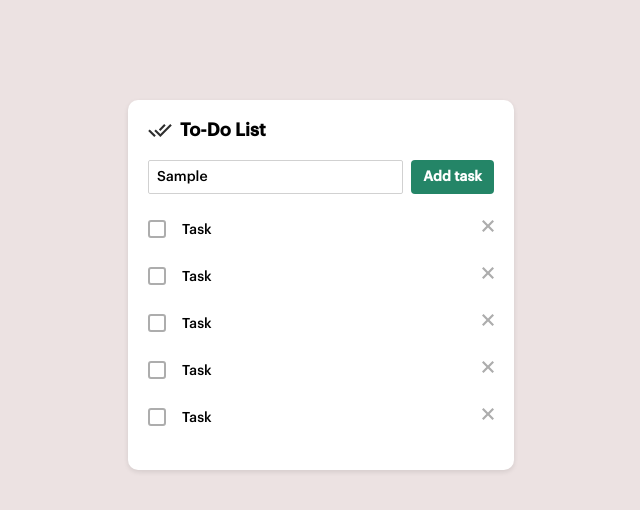
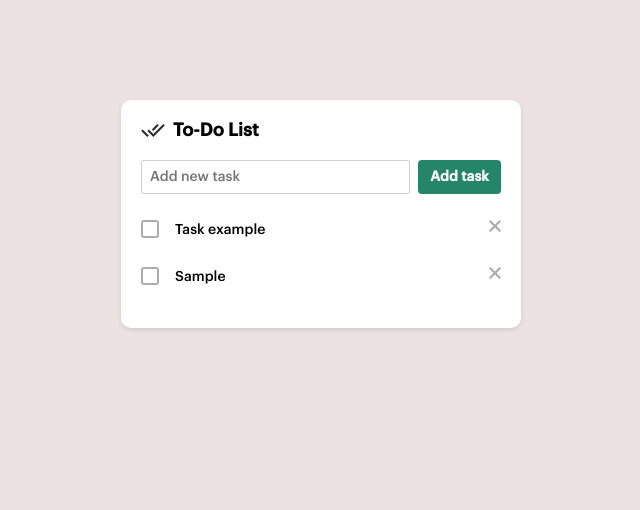
Before and after one commit to Sebyakaaa/todo_list, a plain HTML site: page index.html in a window 1280 px wide. Both pictures are taken after typing "Sample" into the empty fields and a click on the button "Add task". Shown: the whole page, without its empty margins (319-959 px from the left). Drawn offline with Linux system fonts and the light colour scheme.

Commit message:
add js actions

```diff
--- a/css/style.css
+++ b/css/style.css
@@ -53,6 +53,7 @@ h1{
   border-radius: 10px;
   box-shadow: 0 2px 5px rgba(0, 0, 0, 0.1);
   max-height: 400px;
+  min-width: 400px;
   overflow-y: auto;
 }
 
--- a/index.html
+++ b/index.html
@@ -27,55 +27,7 @@
               <input class="checkbox__control" type="checkbox">
               <label class="checkbox__label"></label>
             </div>
-            <span contenteditable="true" class="task-list__text">Task</span>
-          </div>
-          <button class="task-list__delete" type="button">
-            <img src="images/delete.svg" alt="">
-          </button>
-        </li>
-        <li class="task-list__item">
-          <div class="task-list__unit">
-            <div class="checkbox">
-              <input class="checkbox__control" type="checkbox">
-              <label class="checkbox__label"></label>
-            </div>
-            <span contenteditable="true" class="task-list__text">Task</span>
-          </div>
-          <button class="task-list__delete" type="button">
-            <img src="images/delete.svg" alt="">
-          </button>
-        </li>
-        <li class="task-list__item">
-          <div class="task-list__unit">
-            <div class="checkbox">
-              <input class="checkbox__control" type="checkbox">
-              <label class="checkbox__label"></label>
-            </div>
-            <span contenteditable="true" class="task-list__text">Task</span>
-          </div>
-          <button class="task-list__delete" type="button">
-            <img src="images/delete.svg" alt="">
-          </button>
-        </li>
-        <li class="task-list__item">
-          <div class="task-list__unit">
-            <div class="checkbox">
-              <input class="checkbox__control" type="checkbox">
-              <label class="checkbox__label"></label>
-            </div>
-            <span contenteditable="true" class="task-list__text">Task</span>
-          </div>
-          <button class="task-list__delete" type="button">
-            <img src="images/delete.svg" alt="">
-          </button>
-        </li>
-        <li class="task-list__item">
-          <div class="task-list__unit">
-            <div class="checkbox">
-              <input class="checkbox__control" type="checkbox">
-              <label class="checkbox__label"></label>
-            </div>
-            <span contenteditable="true" class="task-list__text">Task</span>
+            <span contenteditable="true" class="task-list__text">Task example</span>
           </div>
           <button class="task-list__delete" type="button">
             <img src="images/delete.svg" alt="">
--- a/js/main.js
+++ b/js/main.js
@@ -0,0 +1,63 @@
+const addTaskBtn = document.querySelector('.add-new__btn');
+const taskInput = document.querySelector('.add-new__field');
+const taskList = document.querySelector('.task-list');
+
+const TASK_ITEM = 'task-list__item';
+const CHECKBOX_CTRL = 'checkbox__control';
+const DELETE_BTN = 'task-list__delete';
+
+// Функция для генерации случайного ID
+function generateId() {
+  return Math.floor(Math.random() * 1000000);
+}
+
+// Функция создания для новой задачи
+function createTaskItem(taskText, taskId) {
+  return `
+    <li class="${TASK_ITEM}" data-id="${taskId}">
+      <div class="task-list__unit">
+        <div class="checkbox">
+          <input class="${CHECKBOX_CTRL}" type="checkbox">
+          <label class="checkbox__label"></label>
+        </div>
+        <span contenteditable="true" class="task-list__text">${taskText}</span>
+      </div>
+      <button class="${DELETE_BTN}" type="button">
+        <img src="images/delete.svg" alt="">
+      </button>
+    </li>
+  `;
+}
+
+// Обработчик добавления задачи
+addTaskBtn.addEventListener('click', () => {
+  const taskText = taskInput.value.trim();
+
+  if (taskText !== '') {
+    const taskId = generateId();
+    const taskItem = createTaskItem(taskText, taskId);
+
+    taskList.insertAdjacentHTML('beforeend', taskItem);
+
+    taskInput.value = '';
+  }
+});
+
+taskList.addEventListener('click', (event) => {
+  // Удаление задачи
+  if (event.target.closest(`.${DELETE_BTN}`)) {
+    const taskItem = event.target.closest(`.${TASK_ITEM}`);
+    taskItem.remove();
+  }
+
+  // Обработка клика по чекбоксу
+  if (event.target.classList.contains(CHECKBOX_CTRL)) {
+    const taskItem = event.target.closest(`.${TASK_ITEM}`);
+
+    if (event.target.checked) {
+      taskItem.classList.add('completed');
+    } else {
+      taskItem.classList.remove('completed');
+    }
+  }
+});
```
